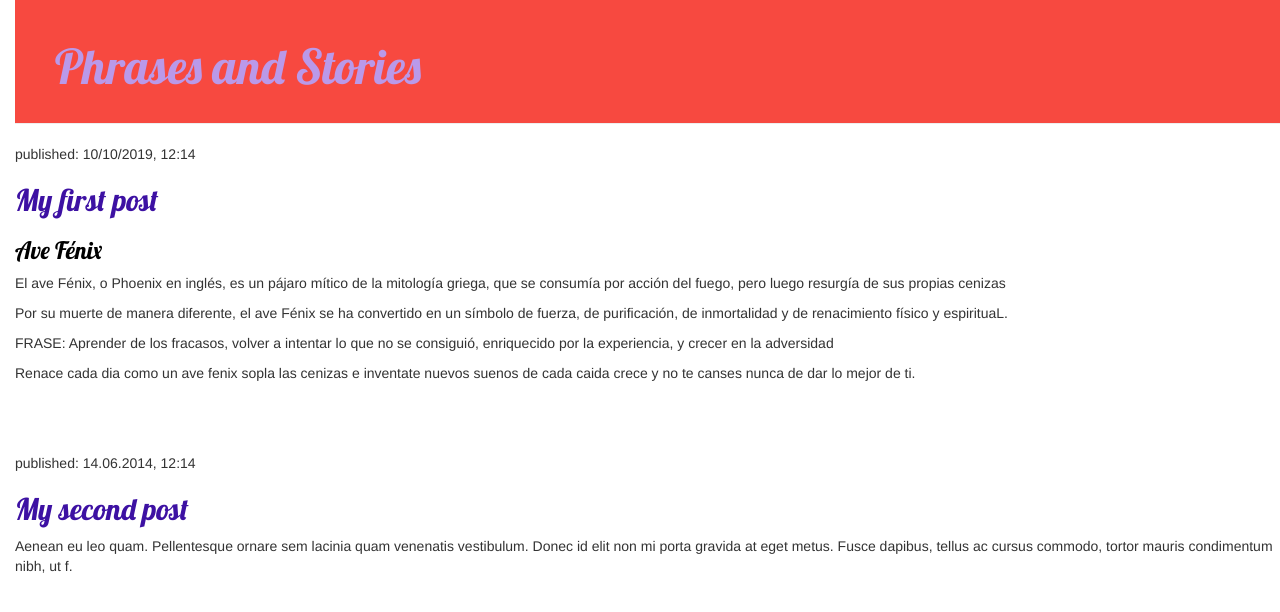
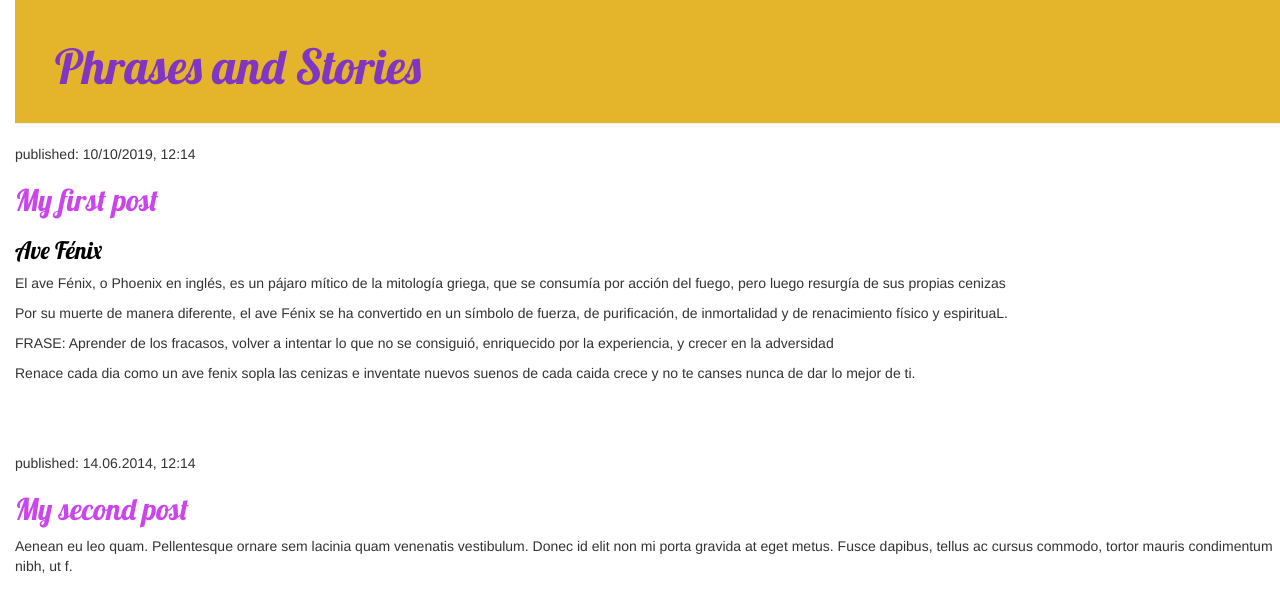
Before and after one commit to cinthyamicaela/my-first-blog, a Django app: page / in a window 1280 px wide. Shown: the top 612 px of the page. Run offline with Django 3.2, Linux system fonts and the light colour scheme; data that the repository does not hold is empty; some libraries are stand-ins or nearby versions.

Commit message:
Agregadas vistas y plantilla para el detalle del post del blog así como también CSS para el sitio.

```diff
--- a/blog/static/css/blog.css
+++ b/blog/static/css/blog.css
@@ -1,5 +1,5 @@
 h1 a, h2 a {
-     color: #3d11a3;
+     color: #cb45ec;
 }
 body {
     padding-left: 15px;
@@ -9,13 +9,13 @@ h1 a {
     font-family: 'Lobster';
 }
 .page-header {
-    background-color: #f74940;
+    background-color: #e4b42b;
     margin-top: 0;
     padding: 20px 20px 20px 40px;
 }
 
 .page-header h1, .page-header h1 a, .page-header h1 a:visited, .page-header h1 a:active {
-    color: #BA99E9;
+    color: #8035c3;
     font-size: 36pt;
     text-decoration: none;
 }
```
